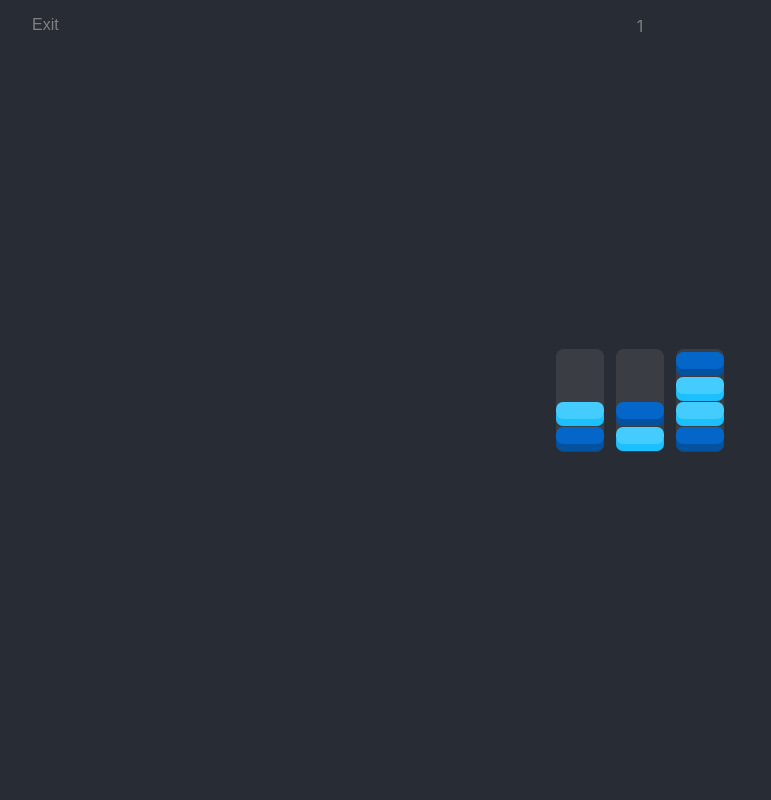
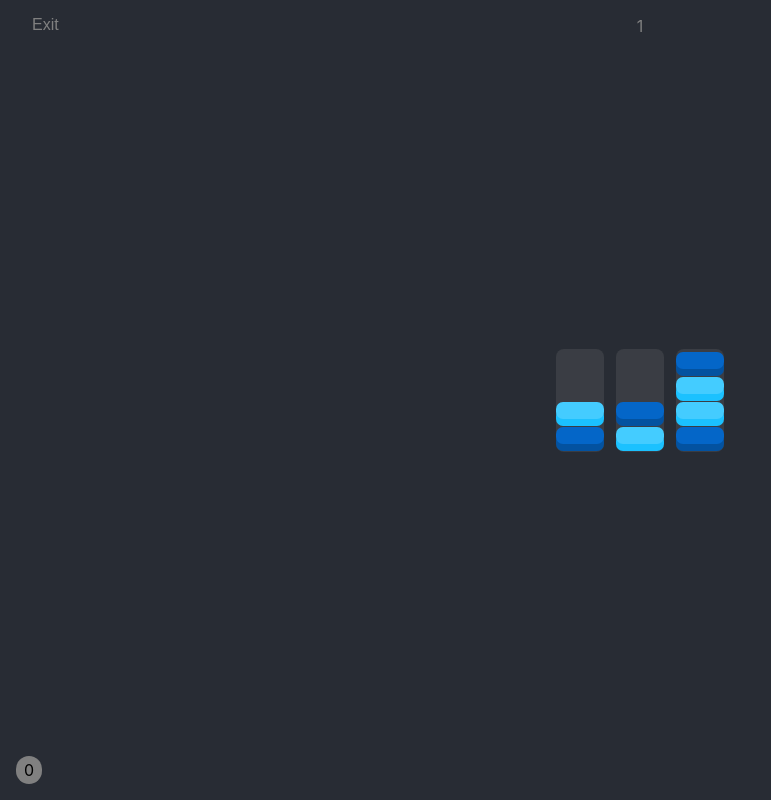
Before and after one commit to dkieffer/stacker, a React (Create React App) app: page / in a window 1280 px wide. Both pictures are taken after a click on the button "Play". Shown: the whole page, without its empty margins (0-771 px from the left). Built offline with nearby package versions, Linux system fonts and the light colour scheme.

Commit message:
move counter

```diff
--- a/src/App.css
+++ b/src/App.css
@@ -113,3 +113,15 @@
   top: 50%;
   transform: translate(-50%, -50%);
 }
+
+.counter {
+  position: absolute;
+  left: 0;
+  bottom: 0;
+  margin: 1rem;
+  padding: 0.25rem 0.5rem;
+  font-size: 1rem;
+  background-color: gray;
+  color: black;
+  border-radius: 1rem;
+}
--- a/src/App.js
+++ b/src/App.js
@@ -23,7 +23,8 @@ class App extends React.Component {
       },
       selectedStack: null,
       previouslySelectedStack: null,
-      selectedToken: null
+      selectedToken: null,
+      moveCounter: 0
     }
     this.chooseRandomStack = this.chooseRandomStack.bind(this);
     this.startGame = this.startGame.bind(this);
@@ -50,7 +51,8 @@ class App extends React.Component {
       game: {
         ...state.game,
         level: lvl
-      }
+      },
+      moveCounter: 0
     }), function() {this.setupGame()})
   }
 
@@ -234,7 +236,8 @@ class App extends React.Component {
           ...el,
           contents: newStackContent,
         } : el
-      )
+      ),
+      moveCounter: state.moveCounter++
     }), this.checkForWin)
     // console.log(this.state.stacks);
   }
@@ -305,6 +308,7 @@ class App extends React.Component {
             manageStackAction={this.manageStackAction}
             quitGame={this.quitGame}
             level={this.state.game.level}
+            moveCounter={this.state.moveCounter}
           />
 
         </div>
--- a/src/game.js
+++ b/src/game.js
@@ -40,6 +40,7 @@ class Game extends React.Component {
                 <div>
                     <p className="hud">{this.props.level}</p>
                     <button className="button exit-button" onClick={() => this.props.quitGame()}>Exit</button>
+                    <p className="counter">{this.props.moveCounter}</p>
                 </div>
             </div>
         );
```
